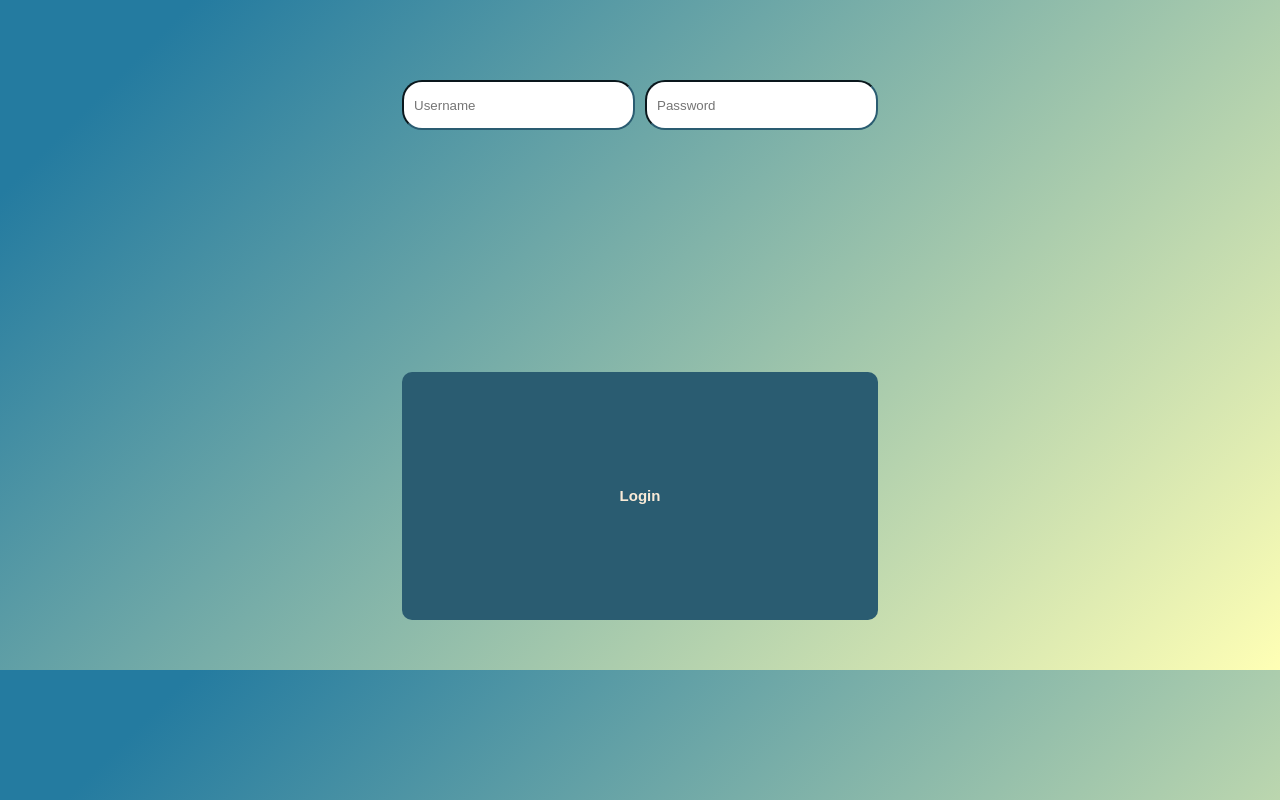
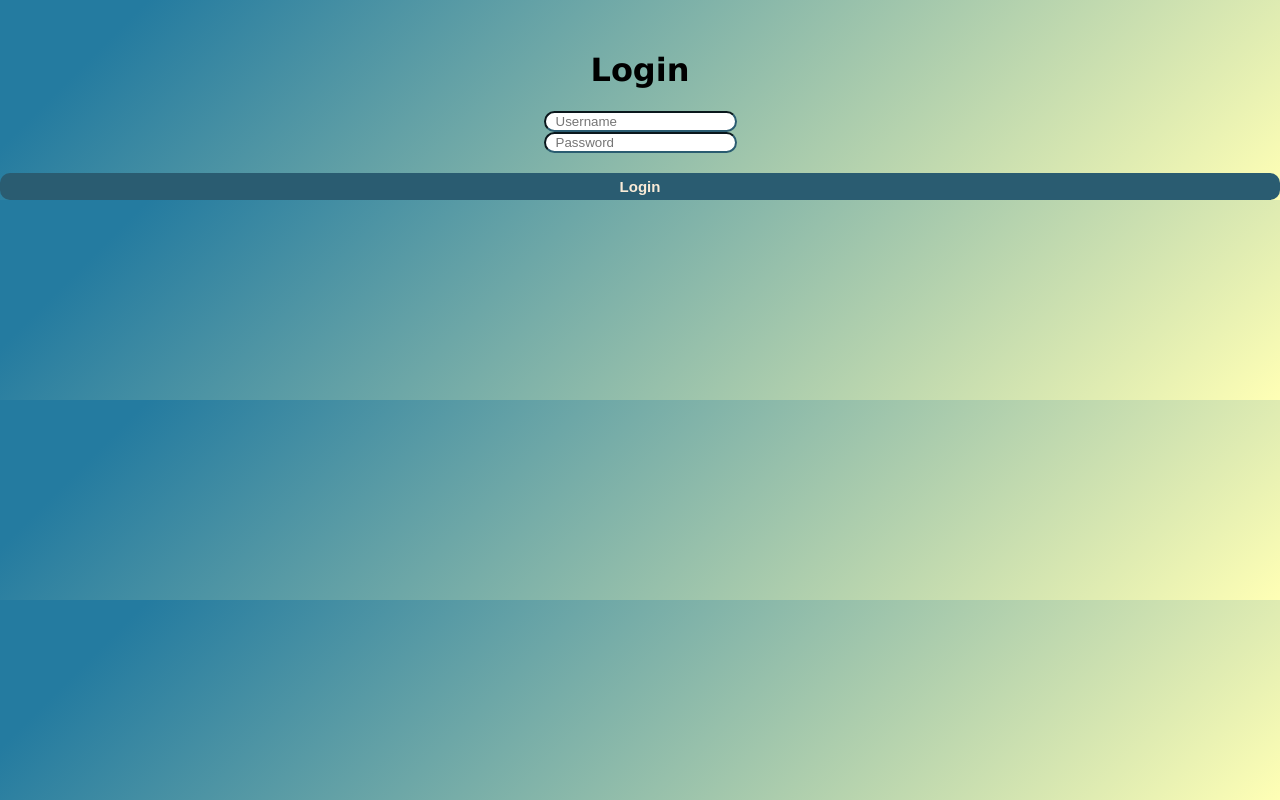
Before and after one commit to Sathwikkd1/portfolio1, a Next.js app: page /contact in a window 1280 px wide. Built offline with nearby package versions, Linux system fonts and the light colour scheme.

Commit message:
Update contact.js

```diff
--- a/pages/contact.js
+++ b/pages/contact.js
@@ -12,13 +12,13 @@ function Contact() {
     return (
         <div className={styles.container} id="Login">
 
-           <form className={styles.form} onSubmit={sendEmail}>
+               <h1>Login</h1>
                <input className={styles.inputS} name="Username"placeholder="Username"/>
                <input className={styles.inputS} name="Password"placeholder="Password"/>
 
 
                <button className={styles.btn}>Login</button>
-           </form>
+
         </div>
     )
 }
```
